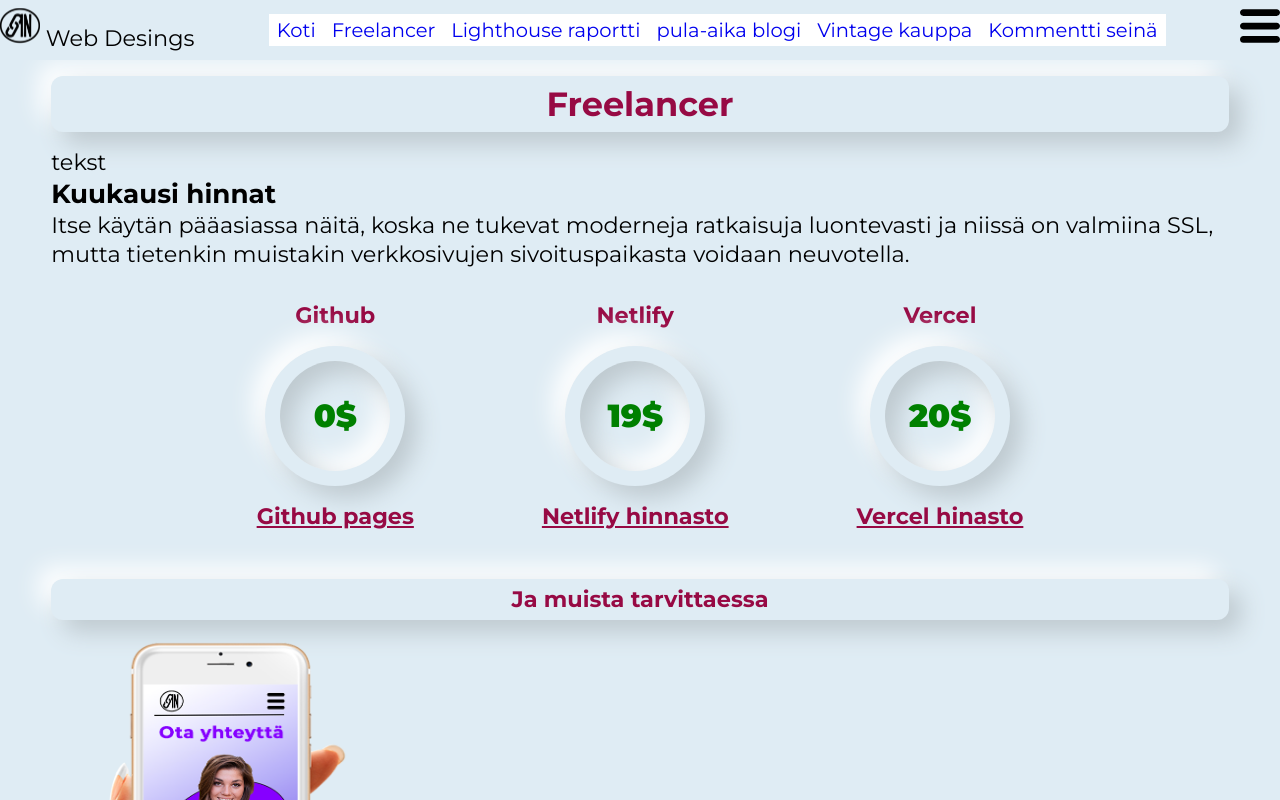
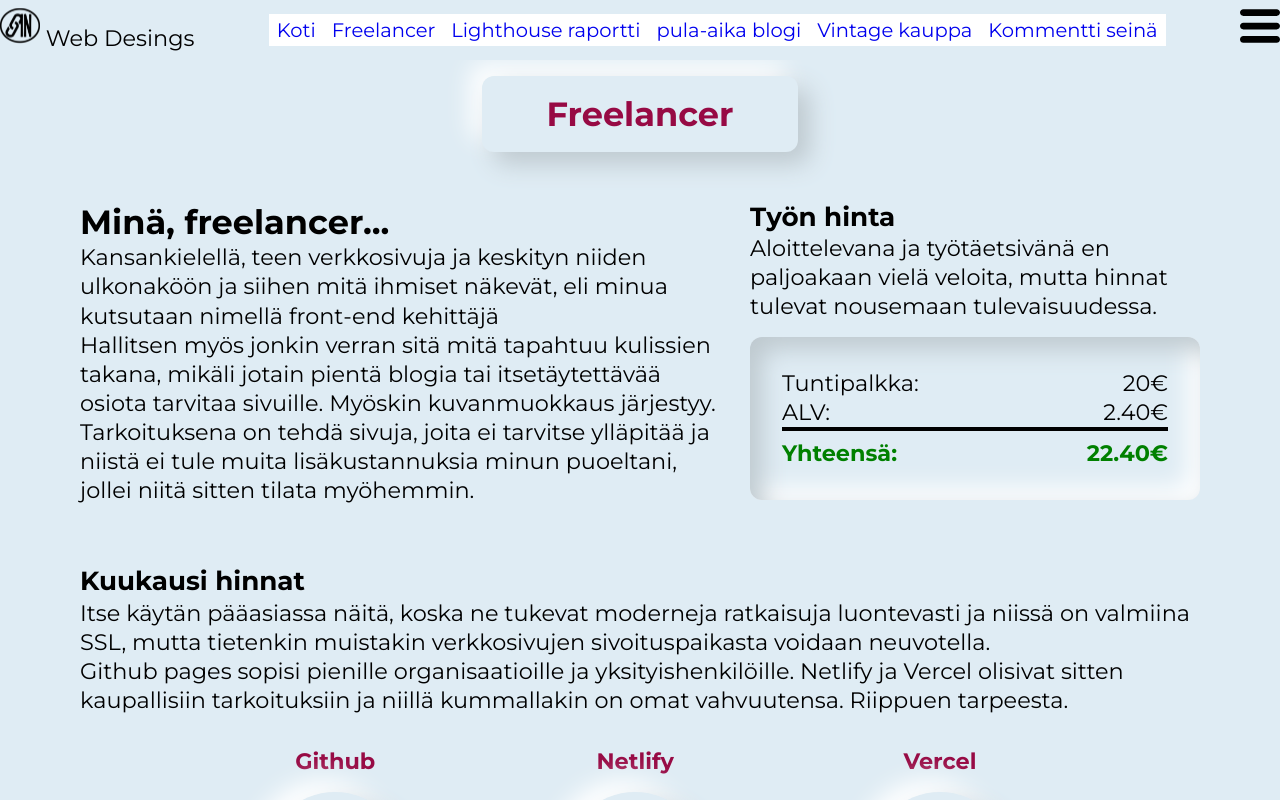
Before and after one commit to LinkinWD/avatar, a Next.js app: page /freelancer in a window 1280 px wide. Shown: the top 800 px of the page. Built offline with nearby package versions, Linux system fonts and the light colour scheme.

Commit message:
freelancer ok

```diff
--- a/components/Main.js
+++ b/components/Main.js
@@ -30,6 +30,10 @@
 				</p>
 				<br />
 				<p>Testissä on myös pieni Vintage verkkokauppa, jossa myydään muutamia posliini esineitä.</p>
+				<p>
+					Mikäli taas etsit työntekijää, front-end react junior koodaria, niin tutustu{' '}
+					<a href="https://www.jarmonportfolio.fi/">portfoliooni</a>
+				</p>
 			</div>
 			<div className={styles.picture_box}>
 				<div className={styles.picture}>
--- a/pages/freelancer.js
+++ b/pages/freelancer.js
@@ -8,14 +8,54 @@
 				<div className={styles.header}>
 					<h2>Freelancer</h2>
 				</div>
-				<div className="text">
-					<p>tekst</p>
+				<div className={styles.text}>
+					<div className={styles.flex_div}>
+						<h2>Minä, freelancer...</h2>
+						<p>
+							Kansankielellä, teen verkkosivuja ja keskityn niiden ulkonaköön ja siihen mitä ihmiset
+							näkevät, eli minua kutsutaan nimellä front-end kehittäjä
+						</p>
+						<p>
+							Hallitsen myös jonkin verran sitä mitä tapahtuu kulissien takana, mikäli jotain pientä
+							blogia tai itsetäytettävää osiota tarvitaa sivuille. Myöskin kuvanmuokkaus järjestyy.
+						</p>
+						<p>
+							Tarkoituksena on tehdä sivuja, joita ei tarvitse ylläpitää ja niistä ei tule muita
+							lisäkustannuksia minun puoeltani, jollei niitä sitten tilata myöhemmin.
+						</p>
+					</div>
+					<div className={styles.flex_div}>
+						<h3>Työn hinta</h3>
+						<p>
+							Aloittelevana ja työtäetsivänä en paljoakaan vielä veloita, mutta hinnat tulevat nousemaan
+							tulevaisuudessa.
+						</p>
+						<div className={styles.work_prices}>
+							<div className={styles.palkka}>
+								<p>Tuntipalkka:</p>
+								<p>20€</p>
+							</div>
+							<div className={styles.palkka}>
+								<p>ALV:</p>
+								<p>2.40€</p>
+							</div>
+							<hr />
+							<div className={styles.palkka}>
+								<p>Yhteensä:</p>
+								<p>22.40€</p>
+							</div>
+						</div>
+					</div>
 				</div>
-				<div>
+				<div className={styles.page_prices}>
 					<h3>Kuukausi hinnat</h3>
 					<p>
 						Itse käytän pääasiassa näitä, koska ne tukevat moderneja ratkaisuja luontevasti ja niissä on
 						valmiina SSL, mutta tietenkin muistakin verkkosivujen sivoituspaikasta voidaan neuvotella.
+					</p>
+					<p>
+						Github pages sopisi pienille organisaatioille ja yksityishenkilöille. Netlify ja Vercel olisivat
+						sitten kaupallisiin tarkoituksiin ja niillä kummallakin on omat vahvuutensa. Riippuen tarpeesta.
 					</p>
 					<div className={styles.price_section}>
 						<div className={styles.price}>
@@ -47,7 +87,7 @@
 				<div className={styles.header}>
 					<h4>Ja muista tarvittaessa</h4>
 				</div>
-				<div className="image">
+				<div className={styles.image}>
 					<Image src="/img/mobile.png" height={400} width={300} alt="tyttö kännykässä" />
 				</div>
 			</section>
--- a/styles/Freelancer.module.css
+++ b/styles/Freelancer.module.css
@@ -1,15 +1,29 @@
 .main {
-    padding: 0 4vw;
+    padding: 0 1rem;
 }
 .header {
-    text-align: center;
+    width: 100%;
+    display: flex;
+    justify-content: center;
+    align-items: center;
     margin: 1rem 0;
+
+
+}
+.header h2,
+.header h4 {
+
     color: var(--second-red);
+
     border-radius: 12px;
-    padding: 6px 0;
+    padding: 1rem 4rem;
 background: #dfecf4;
 box-shadow:  12px 12px 24px #bec9cf,
              -12px -12px 24px #ffffff;
+}
+
+.text {
+    margin: 1rem 0;
 }
 
 .price_section {
@@ -31,6 +45,32 @@
     font-weight: 700;
 
 
+}
+.work_prices{
+    margin: 1rem auto;
+    width: 300px;
+    padding: 2rem;
+    border-radius: 12px;
+background: #dfecf4;
+box-shadow: inset 12px 12px 24px #bec9cf,
+            inset -12px -12px 24px #ffffff;
+}.work_prices hr {
+    border: 2px solid black;
+    margin-bottom: 0.5rem;
+}
+
+.palkka {
+    display: flex;
+    justify-content: space-between;
+    align-items: center;
+}
+.palkka:last-child {
+    font-weight: 700;
+    color: var(--main-green)  ;
+}
+
+.page_prices {
+    margin: 1rem 0;
 }
 
 .circle {
@@ -59,3 +99,34 @@
      font-weight: 900;
 
 }
+.image {
+    width: 100%;
+    display: flex;
+    justify-content: center;
+    cursor: pointer;
+}
+@media only screen and (min-width: 600px) {
+    .main {
+        margin: 0 3rem;
+    }
+    .work_prices{
+        width: 450px;
+    }
+}
+@media only screen and (min-width: 1100px) {
+    .text {
+        display: flex;
+    }
+    .flex_div {
+        margin: 2rem 1rem;
+    }
+    .page_prices {
+        margin: 0 1rem;
+    }
+
+}
+@media only screen and (min-width: 1400px) {
+    .main {
+        margin: 0 10vw;
+    }
+}
--- a/styles/Main.module.css
+++ b/styles/Main.module.css
@@ -23,7 +23,7 @@
 
 
 }
-
+.text a,
 .text h3,
 .text span a{
     color: var(--second-red);
```
